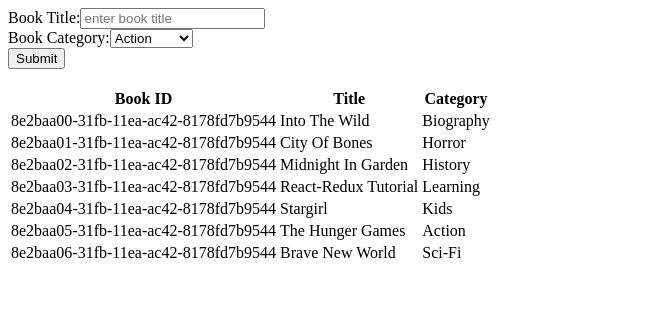
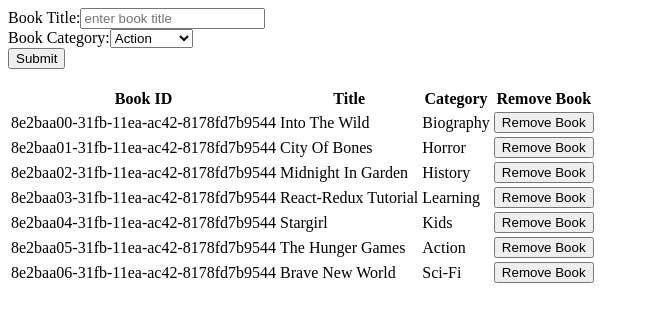
Before and after one commit to macbright/bookstore, a React (Create React App) app: page / in a window 1280 px wide. Shown: the top 322 px of the page, without its empty margins (0-649 px from the left). Built offline with nearby package versions, Linux system fonts and the light colour scheme.

Commit message:
:art: Fixes The linter error and adds remove book function
Adds remove function to Book component as props
Fixes linting error
Adds column with remove book button

```diff
--- a/src/components/Book.js
+++ b/src/components/Book.js
@@ -1,16 +1,22 @@
 import React from 'react';
 import PropTypes from 'prop-types';
 
-const Book = ({ bookId, title, category }) => (
+const Book = ({
+  bookId, title, category, deleteBook,
+}) => (
   <tr>
     <td>{ bookId }</td>
     <td>{ title }</td>
     <td>{ category }</td>
+    <td>
+      <button type="button" id={bookId} onClick={() => deleteBook({ bookId, title, category })}> Remove Book </button>
+    </td>
   </tr>
 );
 Book.propTypes = {
   bookId: PropTypes.string.isRequired,
   title: PropTypes.string.isRequired,
   category: PropTypes.string.isRequired,
+  deleteBook: PropTypes.func.isRequired,
 };
 export default Book;
--- a/src/containers/BookForm.js
+++ b/src/containers/BookForm.js
@@ -1,8 +1,10 @@
+/* eslint-disable no-return-assign, react/no-find-dom-node */
 import React from 'react';
 import ReactDOM from 'react-dom';
 import { connect } from 'react-redux';
+import uuidv1 from 'uuid/v1';
+import PropTypes from 'prop-types';
 import { createBook } from '../actions/index';
-import uuidv1 from 'uuid/v1';
 
 const BOOK_CATEGORY = ['Action', 'Biography', 'History', 'Horror', 'Kids', 'Learning', 'Sci-Fi'];
 
@@ -10,7 +12,6 @@ class BookForm extends React.Component {
   constructor(props) {
     super(props);
     this.state = {
-			bookId: '',
       title: '',
       category: '',
     };
@@ -25,21 +26,21 @@ class BookForm extends React.Component {
     });
   }
 
-  handleSubmit (event) {
+  handleSubmit(event) {
     event.preventDefault();
+    const { title, category } = this.state;
+    const { createBook } = this.props;
     const book = {
       bookId: uuidv1(),
-			title:  this.state.title,
-			category: this.state.category,
+      title,
+      category,
     };
 
-		if(this.state.title === '') {
-			alert('book title already exist or blank');
-			return 0;
+    if (title) {
+      createBook(book);
+      this.setState({ title: '' });
+      ReactDOM.findDOMNode(this.title).value = '';
     }
-		this.props.createBook(book);
-		this.setState({ title: '', });
-		ReactDOM.findDOMNode(this.title).value = '';
   }
 
   render() {
@@ -54,7 +55,7 @@ class BookForm extends React.Component {
                 placeholder="enter book title"
                 name="title"
                 id="title"
-								ref={title => (this.title = title)}
+                ref={(title) => (this.title = title)}
                 onChange={this.handleChange}
               />
             </label>
@@ -83,7 +84,11 @@ class BookForm extends React.Component {
   }
 }
 
-const mapStateToProps = state => ({
+BookForm.propTypes = {
+  createBook: PropTypes.func.isRequired,
+};
+
+const mapStateToProps = (state) => ({
   createBook: state.books,
 });
 
--- a/src/containers/BookList.js
+++ b/src/containers/BookList.js
@@ -2,7 +2,10 @@ import React from 'react';
 import { connect } from 'react-redux';
 import PropTypes from 'prop-types';
 
-const BookList = ({ books }) => (
+import { removeBook } from '../actions';
+import Book from '../components/Book';
+
+const BookList = ({ books, removeBook }) => (
   <div>
     <table>
       <thead>
@@ -10,24 +13,26 @@ const BookList = ({ books }) => (
           <th> Book ID </th>
           <th> Title </th>
           <th> Category </th>
+          <th>Remove Book</th>
         </tr>
       </thead>
       <tbody>
         {
-					books.map(book => (
-						<tr key={ book.bookId }>
-							<td>{ book.bookId }</td>
-							<td>{ book.title }</td>
-							<td>{ book.category }</td>
-						</tr>
+          books.map((book) => (
+            <Book
+              key={book.bookId}
+              title={book.title}
+              category={book.category}
+              bookId={book.bookId}
+              deleteBook={removeBook}
+            />
           ))
           }
-
       </tbody>
-
     </table>
   </div>
 );
+
 BookList.propTypes = {
   books: PropTypes.arrayOf(
     PropTypes.shape({
@@ -36,7 +41,9 @@ BookList.propTypes = {
       category: PropTypes.string.isRequired,
     }).isRequired,
   ).isRequired,
+  removeBook: PropTypes.func.isRequired,
 };
-const mapStateToProps = state => ({ books: state.books });
 
-export default connect(mapStateToProps)(BookList);
+const mapStateToProps = (state) => ({ books: state.books });
+
+export default connect(mapStateToProps, { removeBook })(BookList);
--- a/src/reducers/books.js
+++ b/src/reducers/books.js
@@ -6,7 +6,7 @@ const bookList = (state = INITIAL_BOOKS, action) => {
     case 'CREATE_BOOK':
       return [...state, action.payload];
     case 'REMOVE_BOOK':
-      return state.filter(book => book.bookId !== action.payload.bookId);
+      return state.filter((book) => book.bookId !== action.payload);
     default:
       return state;
   }
```
Lines whose indentation alone changed are shown as unchanged.
